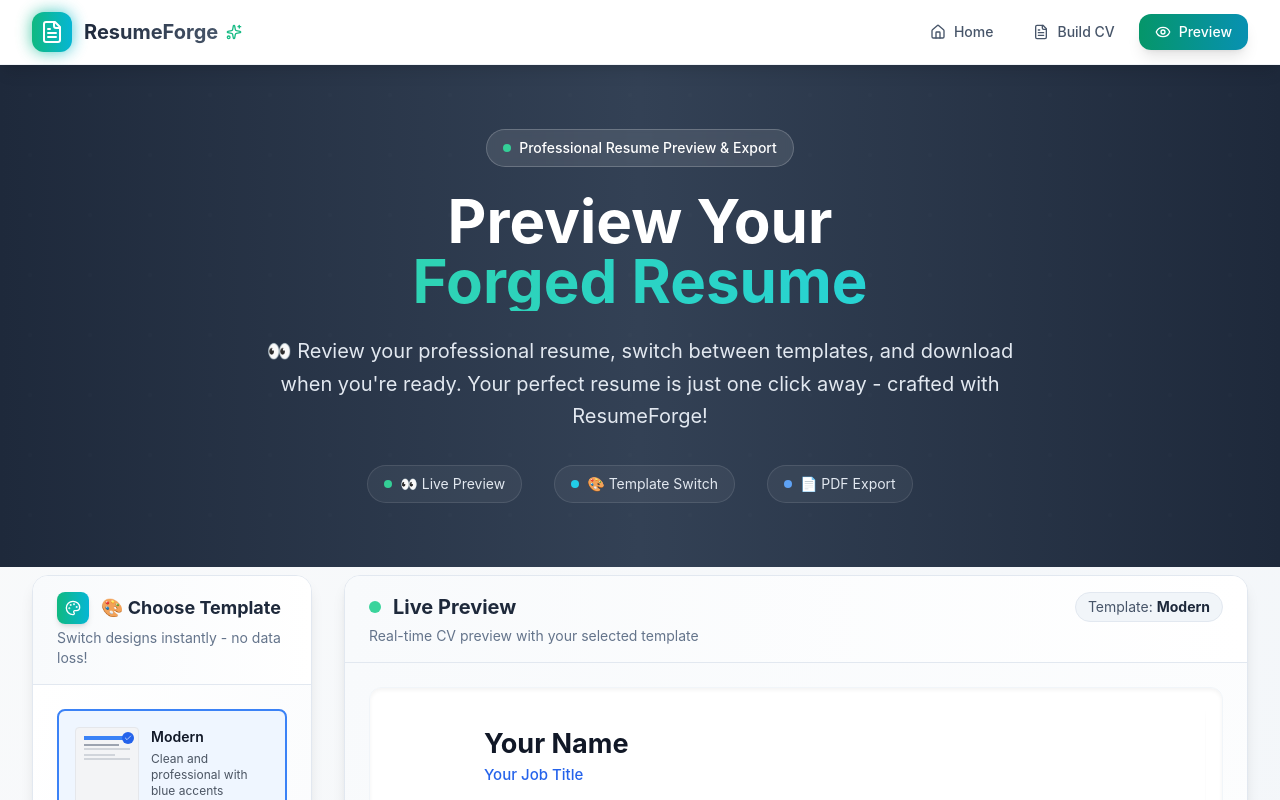
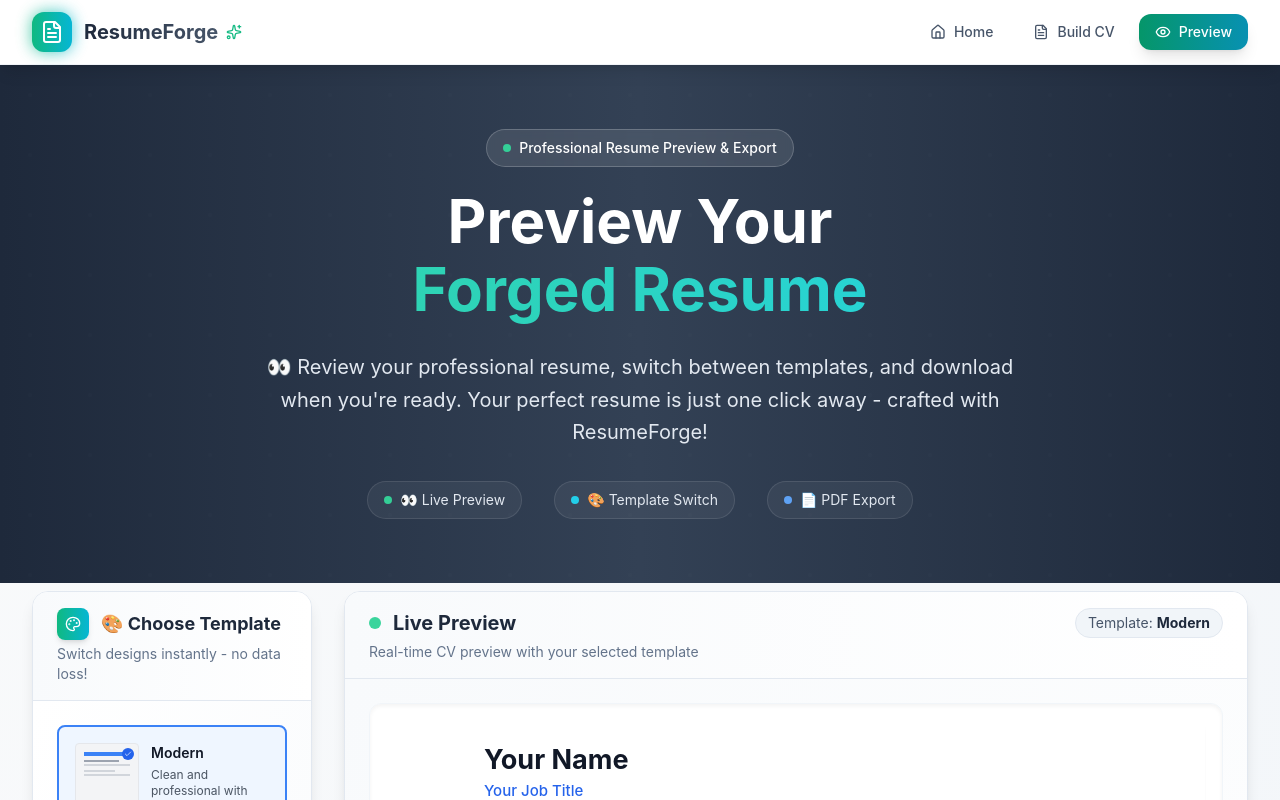
Before and after one commit to SamisDone/ResumeForge, a React (Create React App) app: page /preview in a window 1280 px wide. Shown: the top 800 px of the page. Built offline with nearby package versions, Linux system fonts and the light colour scheme; what @react-pdf/renderer would draw is missing.

Commit message:
Update PreviewPage.js

```diff
--- a/src/pages/PreviewPage.js
+++ b/src/pages/PreviewPage.js
@@ -46,7 +46,7 @@ const PreviewPage = () => {
             </div>
             <h1 className="text-5xl md:text-6xl font-bold mb-6 leading-tight">
               Preview Your
-              <span className="block bg-gradient-to-r from-emerald-400 to-cyan-400 bg-clip-text text-transparent">
+              <span className="block bg-gradient-to-r from-emerald-400 to-cyan-400 bg-clip-text text-transparent py-2">
                 Forged Resume
               </span>
             </h1>
```
